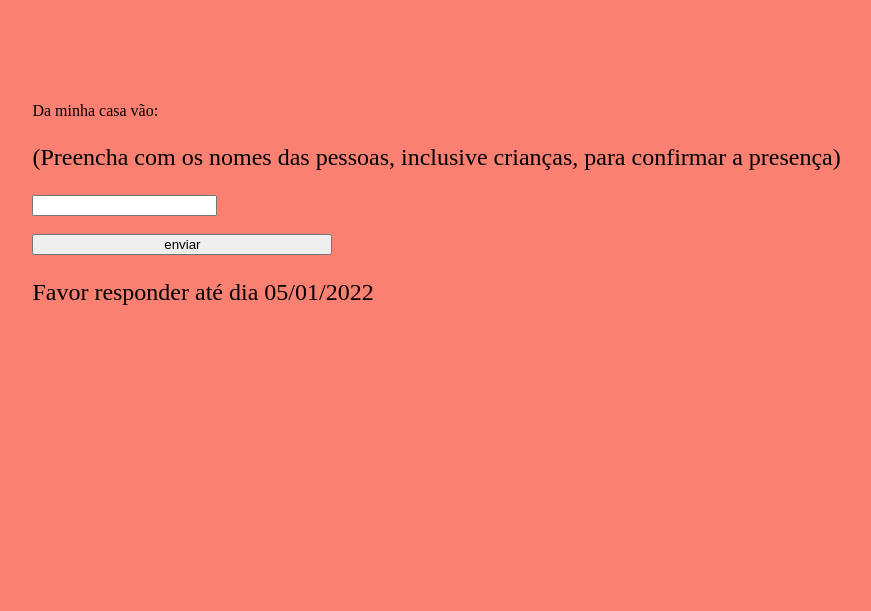
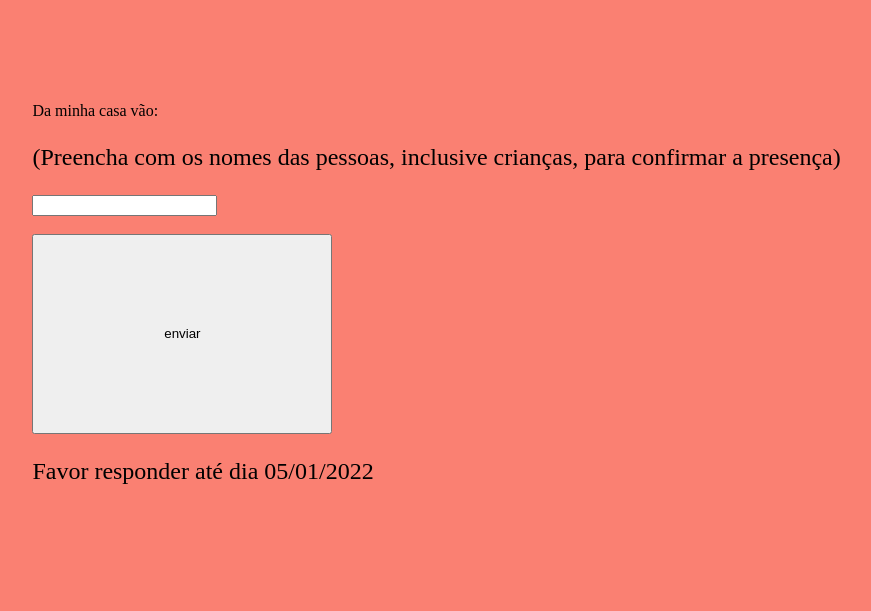
Before and after one commit to RodrigoSOS/RodrigoSOS.github.io, a PHP site: page / in a window 1280 px wide. Shown: the part 456-1067 px from the top of the page, without its empty margins (102-973 px from the left). Before the commit the page ends 761 px from the top, so only its background shows below. Run offline with PHP 8.4, Linux system fonts and the light colour scheme; some libraries are stand-ins or nearby versions.

Commit message:
Update stylus.css

```diff
--- a/stylus.css
+++ b/stylus.css
@@ -9,7 +9,7 @@ p{}
 }
 button{
   width:300px;
-  height:200x;
+  height:200px;
 }
 
 .lembrete{
```
